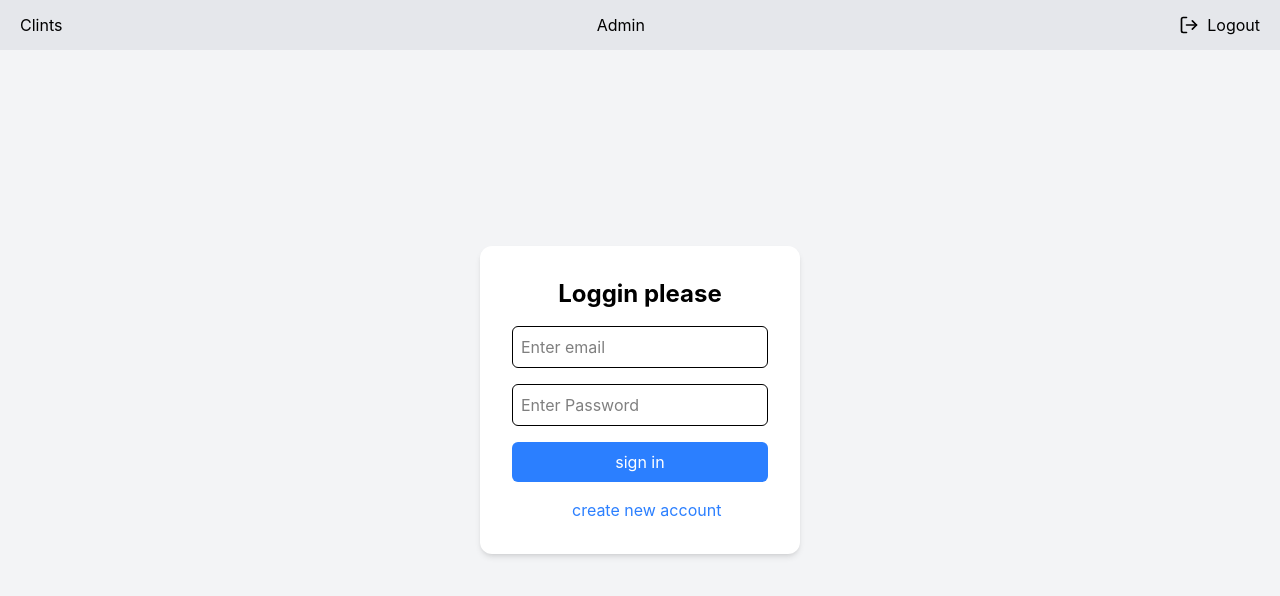
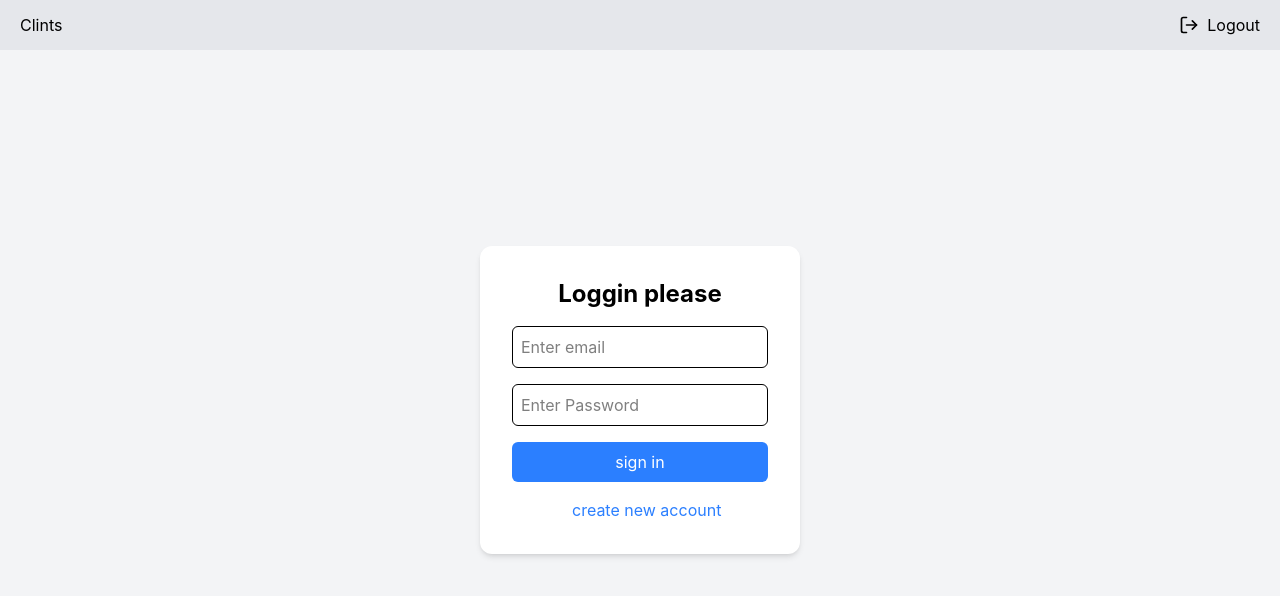
Before and after one commit to CodeWithAnshul1/Emphub, a React (Vite) app: page / in a window 1280 px wide. Shown: the top 596 px of the page. Built offline with nearby package versions, Linux system fonts and the light colour scheme; no server answers.

Commit message:
fix : refresh error

```diff
--- a/src/Components/Navbar.jsx
+++ b/src/Components/Navbar.jsx
@@ -30,7 +30,7 @@ export default function Navbar() {
       <Link  to="/Add">Add-clints</Link>
      )}
       <Link to="/clint"> Clints</Link>
-      <Link>Admin</Link>
+
 
       <button onClick={logout} className="flex items-center gap-2">
   <FiLogOut size={20} />
```
